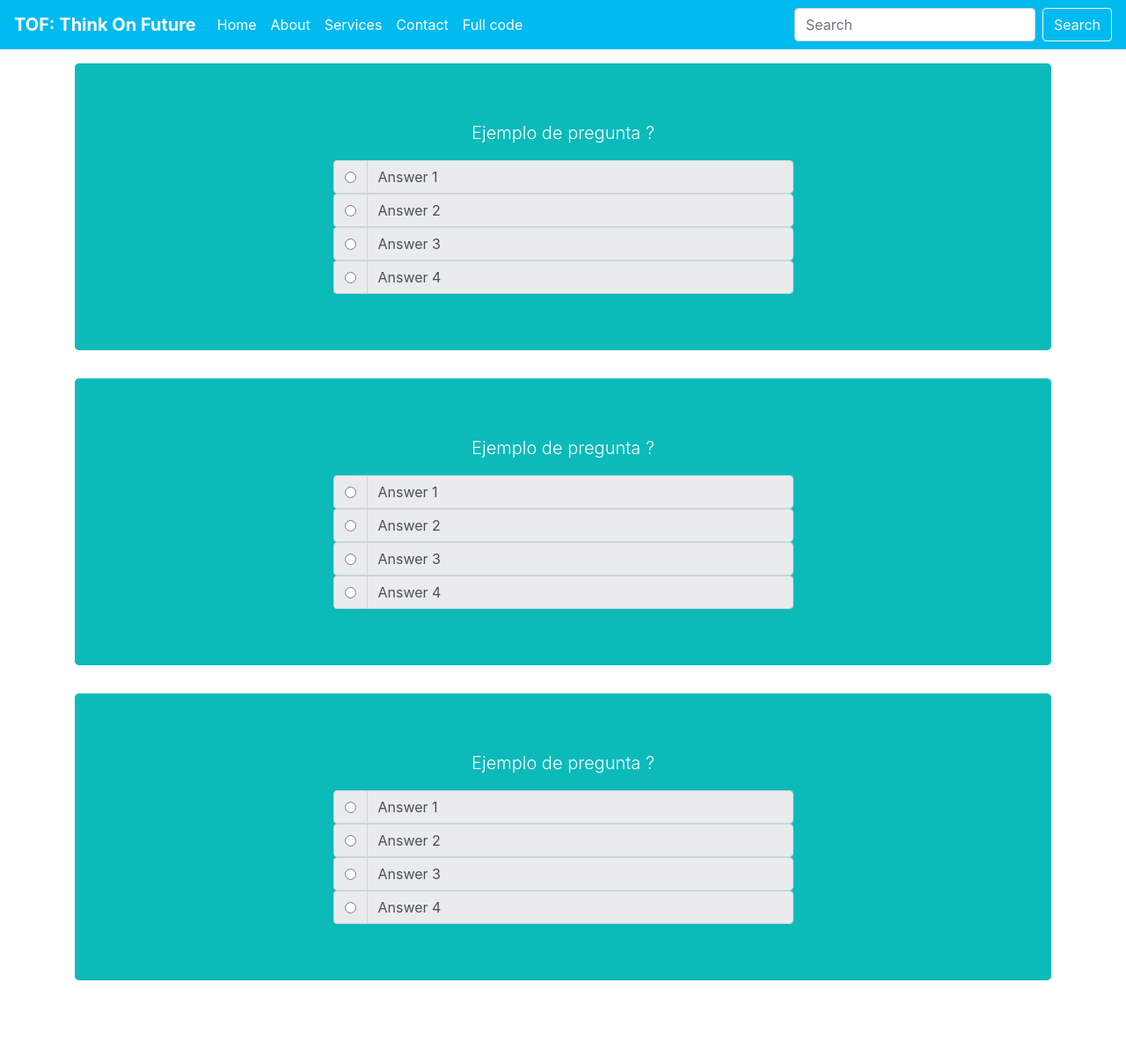
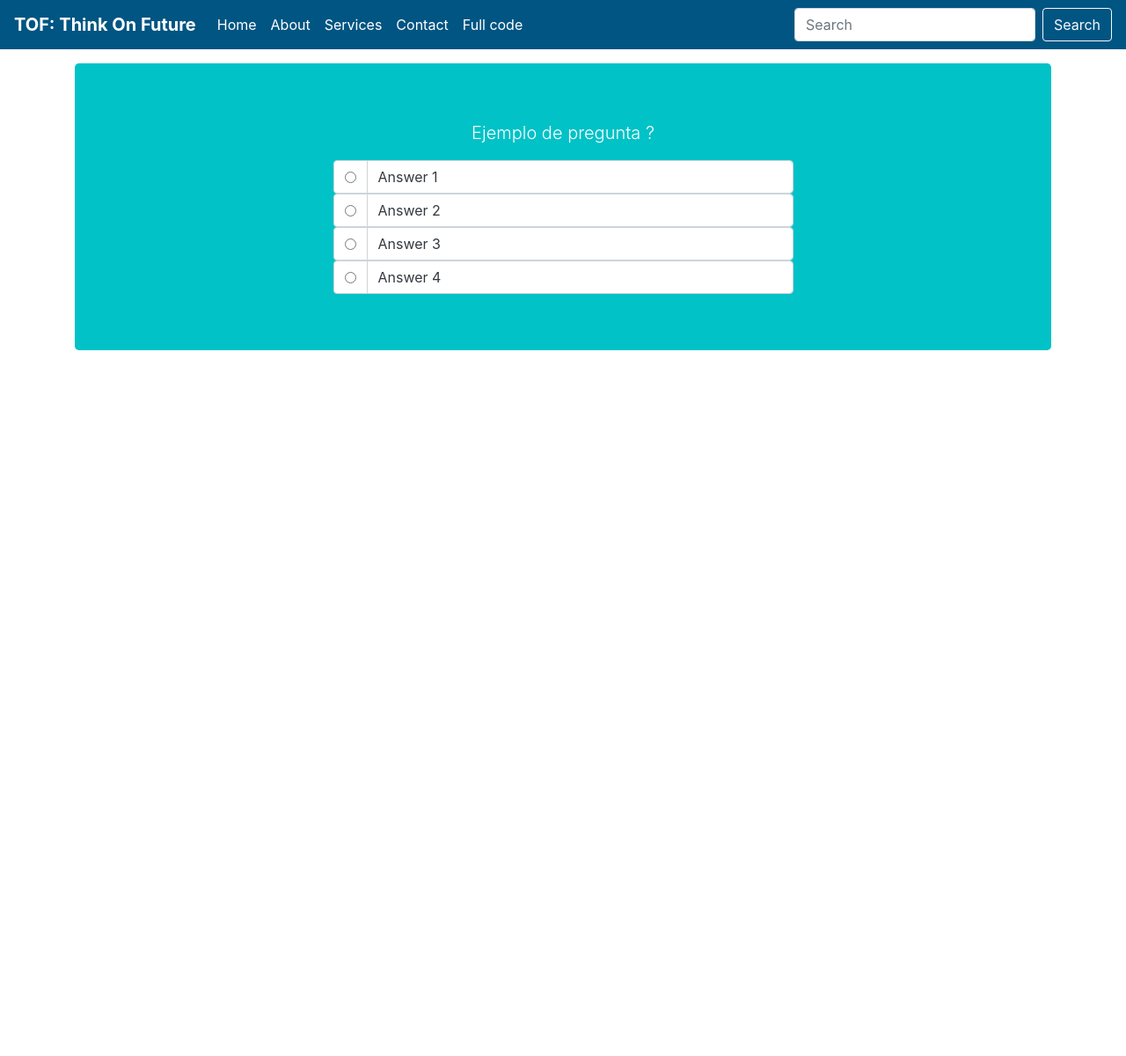
Before and after one commit to llFREEDll/TOF, a PHP site: page / in a window 1280 px wide. Shown: the whole page at 88% size. Run offline with PHP 8.4, Linux system fonts and the light colour scheme; some libraries are stand-ins or nearby versions.

Commit message:
cambio de colores

```diff
--- a/index.html
+++ b/index.html
@@ -45,129 +45,42 @@
 
     <main class="container">
       <div class="jumbotron colorTwo align-middle">
-        <p class="lead text-white d-flex justify-content-center">Ejemplo de pregunta ?</p>
+        <p class="lead text-white d-flex justify-content-center ">Ejemplo de pregunta ?</p>
 
         <div class="input-group w-50 marginLeft25">
         <div class="input-group-prepend">
-          <div class="input-group-text ">
-            <input type="radio" class="colorThree" name="radio" aria-label="Radio button for following text input">
+          <div class="input-group-text bg-white">
+            <input type="radio" name="radio" aria-label="Radio button for following text input">
           </div>
         </div>
-        <input type="text" class="form-control " aria-label="Text input with radio button" disabled value="Answer 1">
+        <input type="text" class="form-control bg-white text-dark" aria-label="Text input with radio button" disabled value="Answer 1">
       </div>
 
-      <div class="input-group w-50 marginLeft25">
-      <div class="input-group-prepend">
-        <div class="input-group-text">
+      <div class="input-group w-50 marginLeft25 ">
+      <div class="input-group-prepend ">
+        <div class="input-group-text bg-white">
           <input type="radio" name="radio" aria-label="Radio button for following text input">
         </div>
       </div>
-      <input type="text" class="form-control" aria-label="Text input with radio button" disabled value="Answer 2">
+      <input type="text" class="form-control bg-white text-dark" aria-label="Text input with radio button" disabled value="Answer 2">
     </div>
 
     <div class="input-group w-50 marginLeft25">
     <div class="input-group-prepend">
-      <div class="input-group-text">
+      <div class="input-group-text bg-white">
         <input type="radio" name="radio" aria-label="Radio button for following text input">
       </div>
     </div>
-    <input type="text" class="form-control" aria-label="Text input with radio button" disabled value="Answer 3">
+    <input type="text" class="form-control bg-white text-dark" aria-label="Text input with radio button" disabled value="Answer 3">
   </div>
 
   <div class="input-group w-50 marginLeft25">
   <div class="input-group-prepend">
-    <div class="input-group-text">
+    <div class="input-group-text bg-white">
       <input type="radio" name="radio" aria-label="Radio button for following text input">
     </div>
   </div>
-  <input type="text" class="form-control" aria-label="Text input with radio button" disabled value="Answer 4">
-</div>
-
-      </div>
-
-    </main>
-
-    <main class="container">
-      <div class="jumbotron colorTwo align-middle">
-        <p class="lead text-white d-flex justify-content-center">Ejemplo de pregunta ?</p>
-
-        <div class="input-group w-50 marginLeft25">
-        <div class="input-group-prepend">
-          <div class="input-group-text ">
-            <input type="radio" class="colorThree" name="radio" aria-label="Radio button for following text input">
-          </div>
-        </div>
-        <input type="text" class="form-control " aria-label="Text input with radio button" disabled value="Answer 1">
-      </div>
-
-      <div class="input-group w-50 marginLeft25">
-      <div class="input-group-prepend">
-        <div class="input-group-text">
-          <input type="radio" name="radio" aria-label="Radio button for following text input">
-        </div>
-      </div>
-      <input type="text" class="form-control" aria-label="Text input with radio button" disabled value="Answer 2">
-    </div>
-
-    <div class="input-group w-50 marginLeft25">
-    <div class="input-group-prepend">
-      <div class="input-group-text">
-        <input type="radio" name="radio" aria-label="Radio button for following text input">
-      </div>
-    </div>
-    <input type="text" class="form-control" aria-label="Text input with radio button" disabled value="Answer 3">
-  </div>
-
-  <div class="input-group w-50 marginLeft25">
-  <div class="input-group-prepend">
-    <div class="input-group-text">
-      <input type="radio" name="radio" aria-label="Radio button for following text input">
-    </div>
-  </div>
-  <input type="text" class="form-control" aria-label="Text input with radio button" disabled value="Answer 4">
-</div>
-
-      </div>
-
-    </main>
-    <main class="container">
-      <div class="jumbotron colorTwo align-middle">
-        <p class="lead text-white d-flex justify-content-center">Ejemplo de pregunta ?</p>
-
-        <div class="input-group w-50 marginLeft25">
-        <div class="input-group-prepend">
-          <div class="input-group-text ">
-            <input type="radio" class="colorThree" name="radio" aria-label="Radio button for following text input">
-          </div>
-        </div>
-        <input type="text" class="form-control " aria-label="Text input with radio button" disabled value="Answer 1">
-      </div>
-
-      <div class="input-group w-50 marginLeft25">
-      <div class="input-group-prepend">
-        <div class="input-group-text">
-          <input type="radio" name="radio" aria-label="Radio button for following text input">
-        </div>
-      </div>
-      <input type="text" class="form-control" aria-label="Text input with radio button" disabled value="Answer 2">
-    </div>
-
-    <div class="input-group w-50 marginLeft25">
-    <div class="input-group-prepend">
-      <div class="input-group-text">
-        <input type="radio" name="radio" aria-label="Radio button for following text input">
-      </div>
-    </div>
-    <input type="text" class="form-control" aria-label="Text input with radio button" disabled value="Answer 3">
-  </div>
-
-  <div class="input-group w-50 marginLeft25">
-  <div class="input-group-prepend">
-    <div class="input-group-text">
-      <input type="radio" name="radio" aria-label="Radio button for following text input">
-    </div>
-  </div>
-  <input type="text" class="form-control" aria-label="Text input with radio button" disabled value="Answer 4">
+  <input type="text" class="form-control bg-white text-dark" aria-label="Text input with radio button" disabled value="Answer 4">
 </div>
 
       </div>
--- a/styles.css
+++ b/styles.css
@@ -18,11 +18,11 @@ font-size: 3.5rem;
 }
 }
 .colorOne{
-  background-color: #01BAEF !important;
+  background-color: #005582 !important;
 }
 
 .colorTwo{
-  background-color: #0CBABA !important;
+  background-color: #00c2c7 !important;
 }
 .colorThree{
   background-color: #380036 !important;
```
